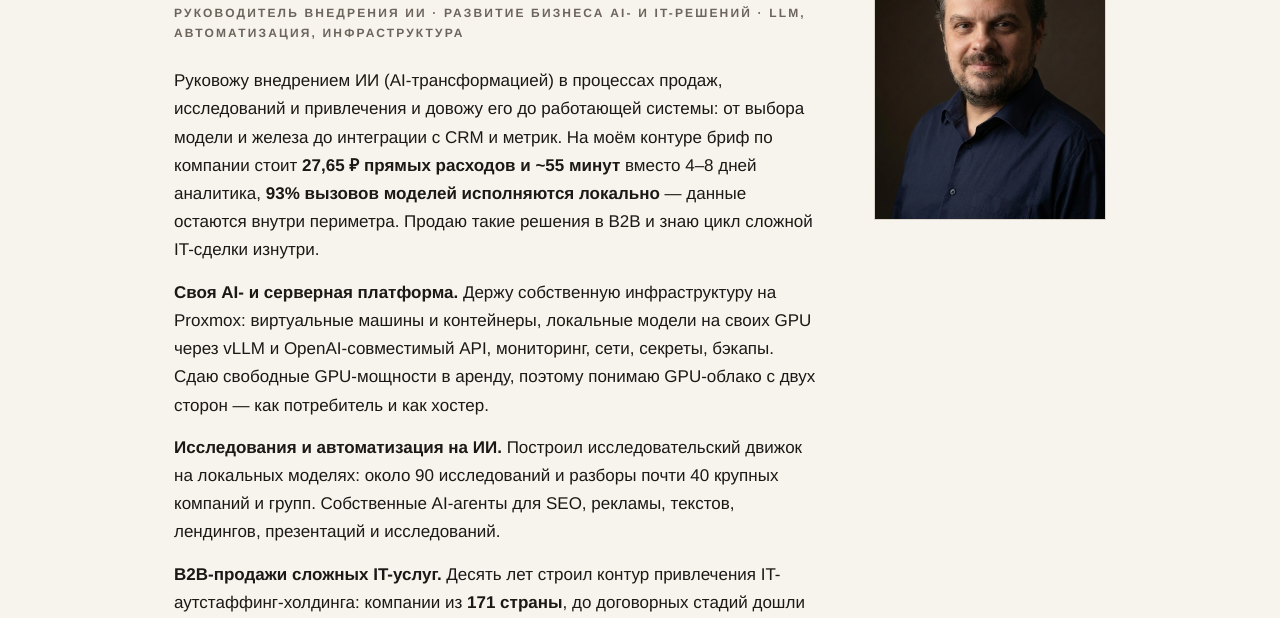
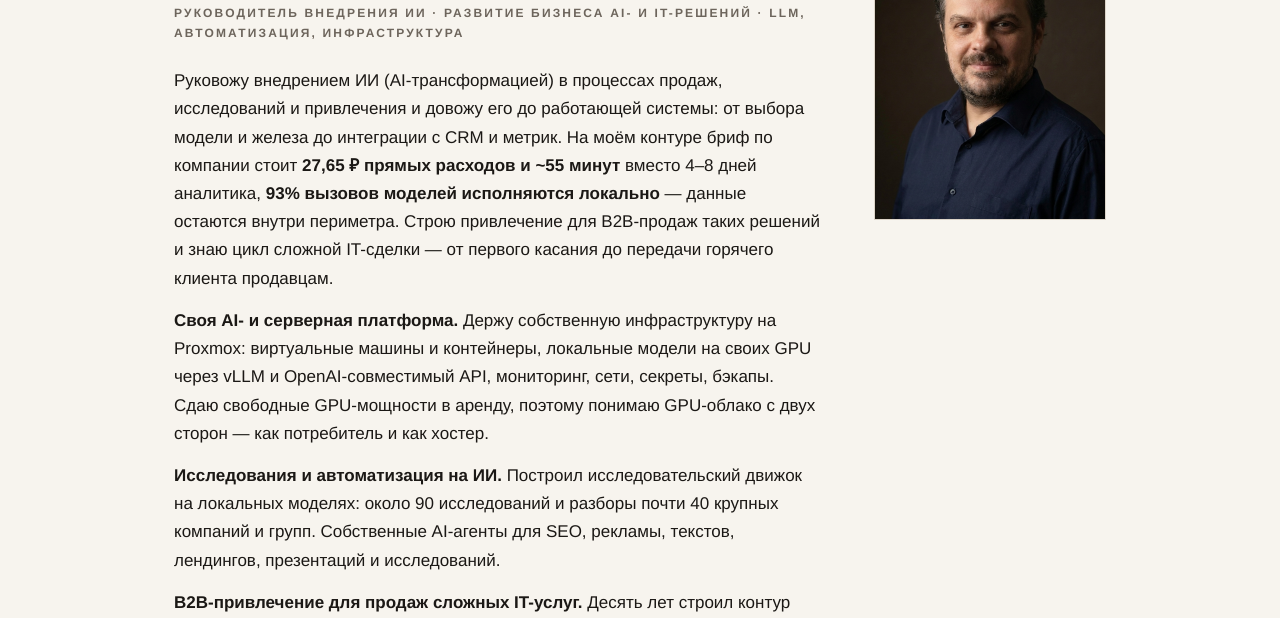
Before and after one commit to leadskud/cv, a plain HTML site: page ai/index.html in a window 1280 px wide. Shown: the part 177-795 px from the top of the page. Drawn offline with Linux system fonts and the light colour scheme.

Commit message:
CV: B2B-продажи → B2B-привлечение (лиды до продавцов, не закрытие сделок)
Co-Authored-By: Claude Opus 5.5 <noreply@anthropic.com>

```diff
--- a/ai/index.html
+++ b/ai/index.html
@@ -183,10 +183,10 @@ nav.top a.me{color:var(--ink);font-weight:700}
         <h1>Никита Кудрин</h1>
         <div class="role">Руководитель внедрения ИИ · Развитие бизнеса AI- и IT-решений · LLM, автоматизация, инфраструктура</div>
         <div class="sum">
-    <p>Руковожу внедрением ИИ (AI-трансформацией) в процессах продаж, исследований и привлечения и довожу его до работающей системы: от выбора модели и железа до интеграции с CRM и метрик. На моём контуре бриф по компании стоит <b>27,65 ₽ прямых расходов и ~55 минут</b> вместо 4–8 дней аналитика, <b>93% вызовов моделей исполняются локально</b> — данные остаются внутри периметра. Продаю такие решения в B2B и знаю цикл сложной IT-сделки изнутри.</p>
+    <p>Руковожу внедрением ИИ (AI-трансформацией) в процессах продаж, исследований и привлечения и довожу его до работающей системы: от выбора модели и железа до интеграции с CRM и метрик. На моём контуре бриф по компании стоит <b>27,65 ₽ прямых расходов и ~55 минут</b> вместо 4–8 дней аналитика, <b>93% вызовов моделей исполняются локально</b> — данные остаются внутри периметра. Строю привлечение для B2B-продаж таких решений и знаю цикл сложной IT-сделки — от первого касания до передачи горячего клиента продавцам.</p>
     <p><b>Своя AI- и серверная платформа.</b> Держу собственную инфраструктуру на Proxmox: виртуальные машины и контейнеры, локальные модели на своих GPU через vLLM и OpenAI-совместимый API, мониторинг, сети, секреты, бэкапы. Сдаю свободные GPU-мощности в аренду, поэтому понимаю GPU-облако с двух сторон — как потребитель и как хостер.</p>
     <p><b>Исследования и автоматизация на ИИ.</b> Построил исследовательский движок на локальных моделях: около 90 исследований и разборы почти 40 крупных компаний и групп. Собственные AI-агенты для SEO, рекламы, текстов, лендингов, презентаций и исследований.</p>
-    <p><b>B2B-продажи сложных IT-услуг.</b> Десять лет строил контур привлечения IT-аутстаффинг-холдинга: компании из <b>171 страны</b>, до договорных стадий дошли <b>Microsoft, NVIDIA, Deloitte, Huawei, Lenovo</b>, <b>258 компаний доведены до производства</b>, бюджет контура — <b>до 25 млн ₽/год</b>. Считаю экономику решения так же, как экономику канала: отключаю то, что не окупается.</p>
+    <p><b>B2B-привлечение для продаж сложных IT-услуг.</b> Десять лет строил контур привлечения IT-аутстаффинг-холдинга: компании из <b>171 страны</b>, до договорных стадий дошли <b>Microsoft, NVIDIA, Deloitte, Huawei, Lenovo</b>, <b>258 компаний доведены до производства</b>, бюджет контура — <b>до 25 млн ₽/год</b>. Считаю экономику решения так же, как экономику канала: отключаю то, что не окупается.</p>
         </div>
       </div>
       <div>
```
Also changed, not shown: en/index.html (+1 -1 lines), 2 other files.
